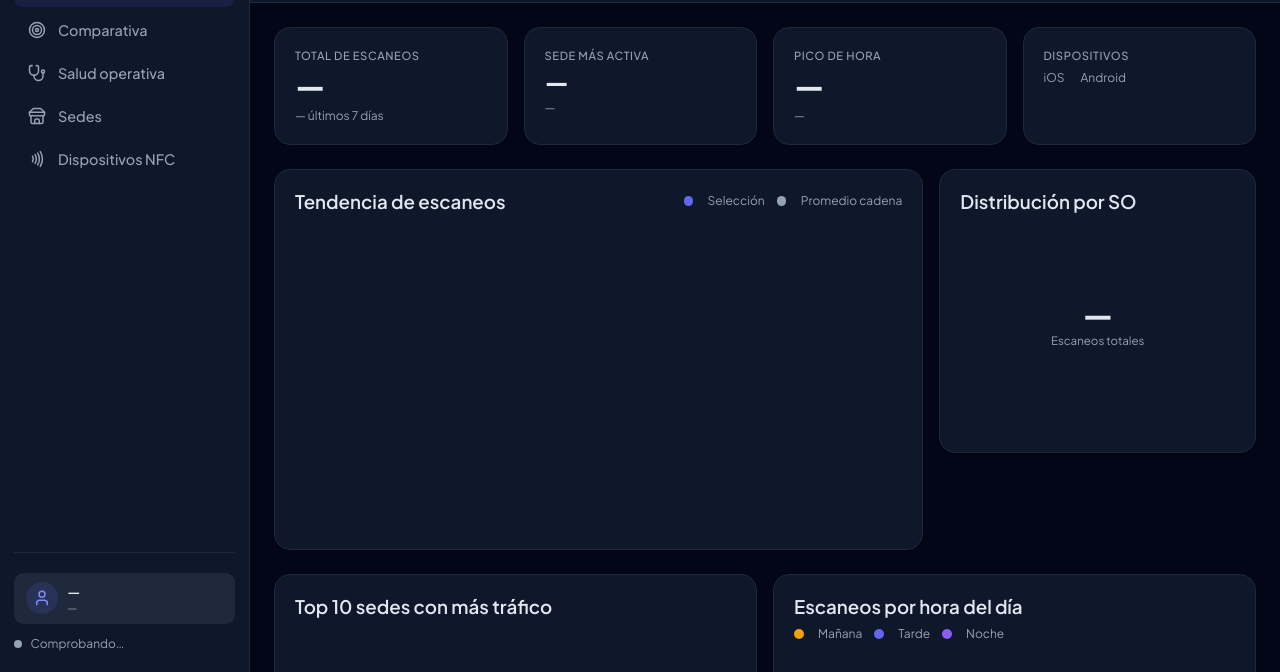
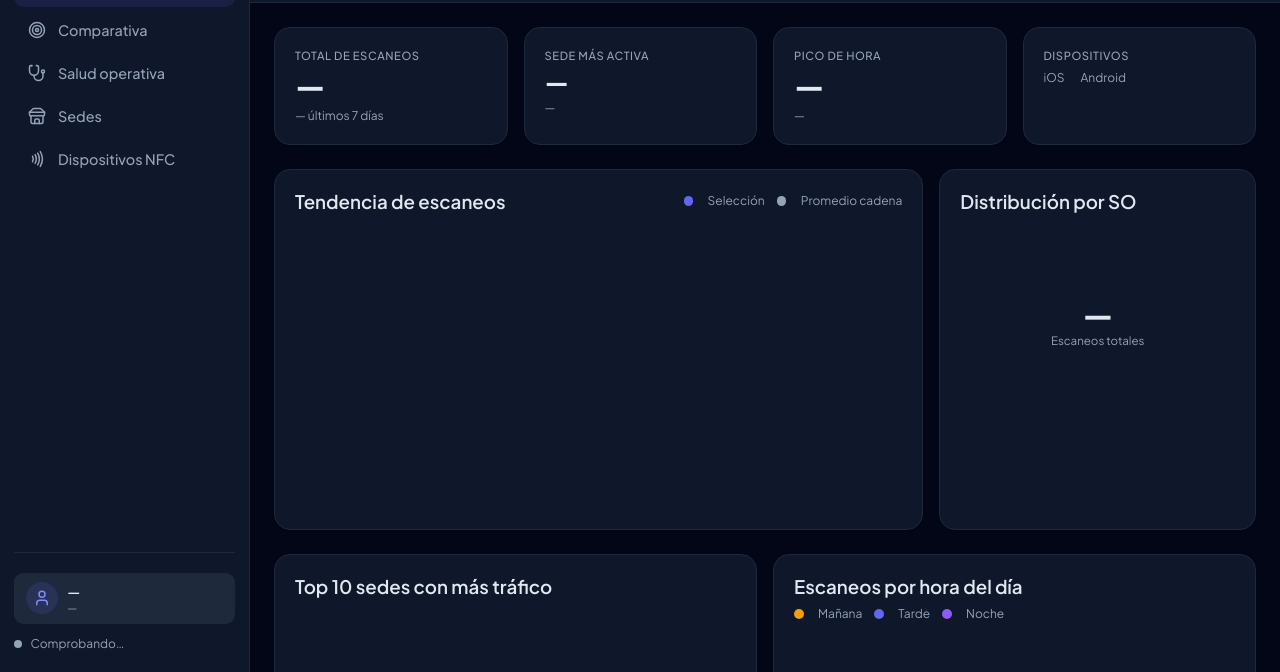
Before and after one commit to Davidc17Q/SaaSnfc, a website: page public/index.html in a window 1280 px wide. Shown: the part 128-800 px from the top of the page. Drawn offline with Linux system fonts and the light colour scheme; no server answers.

Commit message:
Tercera correccion espacio en blanco grafico de tendencias

```diff
--- a/public/styles.css
+++ b/public/styles.css
@@ -1090,10 +1090,11 @@ html:not(.dark) .field-input:focus { background: rgba(99,102,241,0.04); }
    Chart.js al calcular el aspect ratio sobre una tarjeta muy ancha). */
 .trend-chart-wrap {
   position: relative;
-  height: 300px;
+  flex: 1 1 auto;
+  min-height: 280px;
 }
 .trend-chart-wrap canvas { height: 100% !important; }
-/* Evitar que las tarjetas de esta fila se estiren a la altura de la más alta
-   (el grid por defecto usa align-items: stretch), lo que dejaba un hueco gris
-   bajo el gráfico de tendencia. */
-.charts-row-top { align-items: start; }
+/* La tarjeta de tendencia es una columna flexible: así el gráfico crece para
+   llenar toda la altura de la tarjeta (que el grid iguala con la vecina
+   "Distribución por SO") y no queda ni hueco gris ni vacío debajo. */
+.charts-row-top > .card { display: flex; flex-direction: column; }
```
